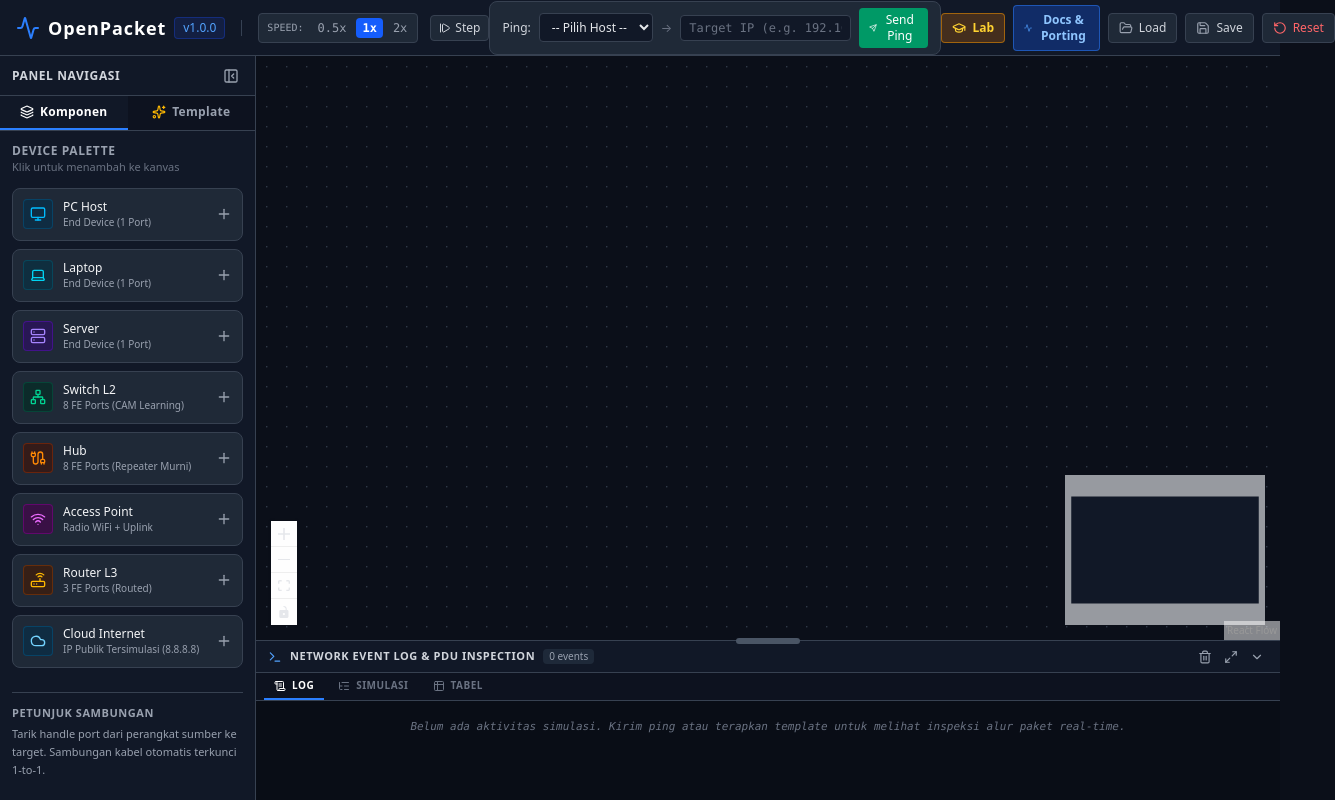
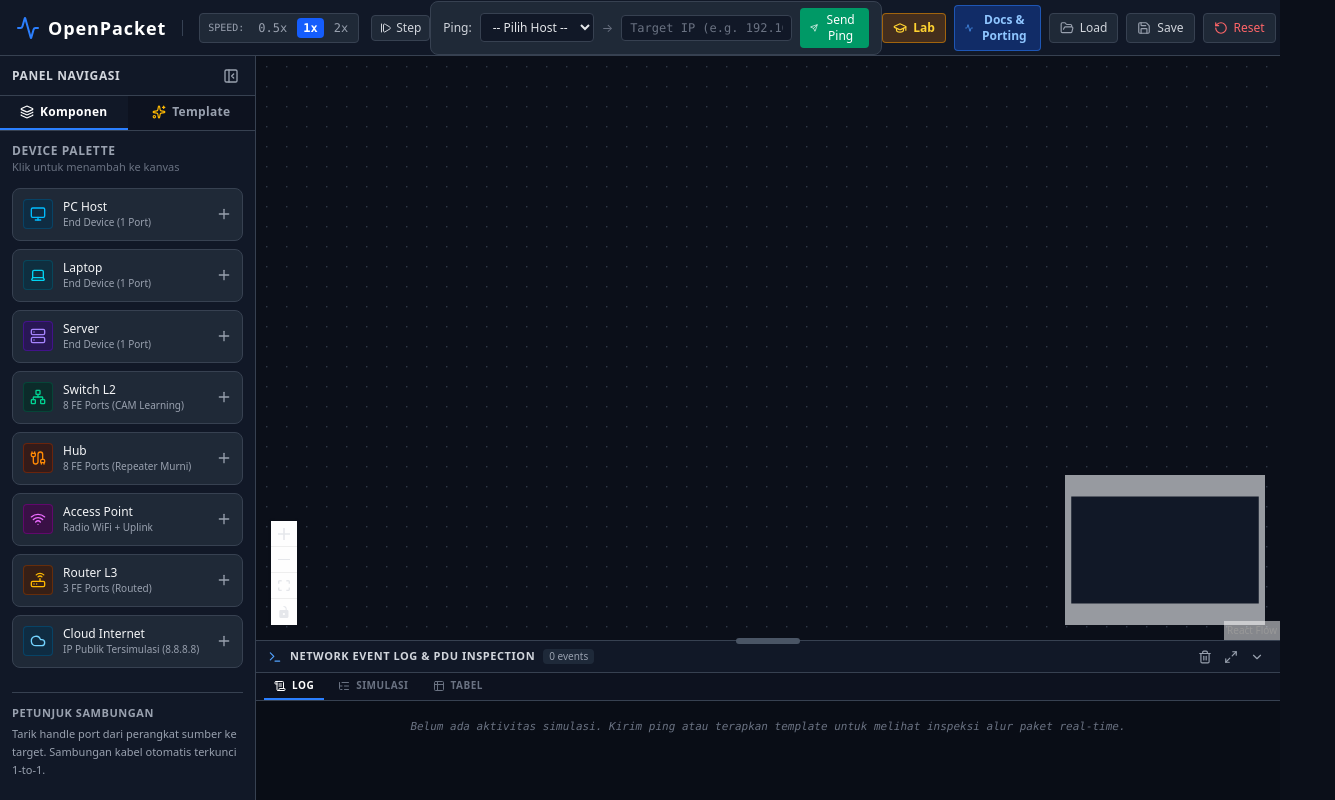
Before and after one commit to syihab-zuhri/cisco, a React (Vite) app: page / in a window 1280 px wide. Shown: the whole page, 1335 px wide, since content can reach past the window. Built offline with nearby package versions, Linux system fonts and the light colour scheme.

Commit message:
chore(ui): hapus badge versi v1.0.0 di toolbar

```diff
--- a/src/components/toolbar/Toolbar.tsx
+++ b/src/components/toolbar/Toolbar.tsx
@@ -90,9 +90,6 @@ export function Toolbar({ onTriggerPing, onOpenDocs, onOpenLabs }: ToolbarProps)
           <Activity className="h-6 w-6 text-blue-500" />
           <span className="text-lg font-bold tracking-wider text-white">
             OpenPacket
-          </span>
-          <span className="rounded bg-blue-950/60 px-2 py-0.5 text-xs text-blue-400 border border-blue-800/50">
-            v1.0.0
           </span>
         </div>
 
```
